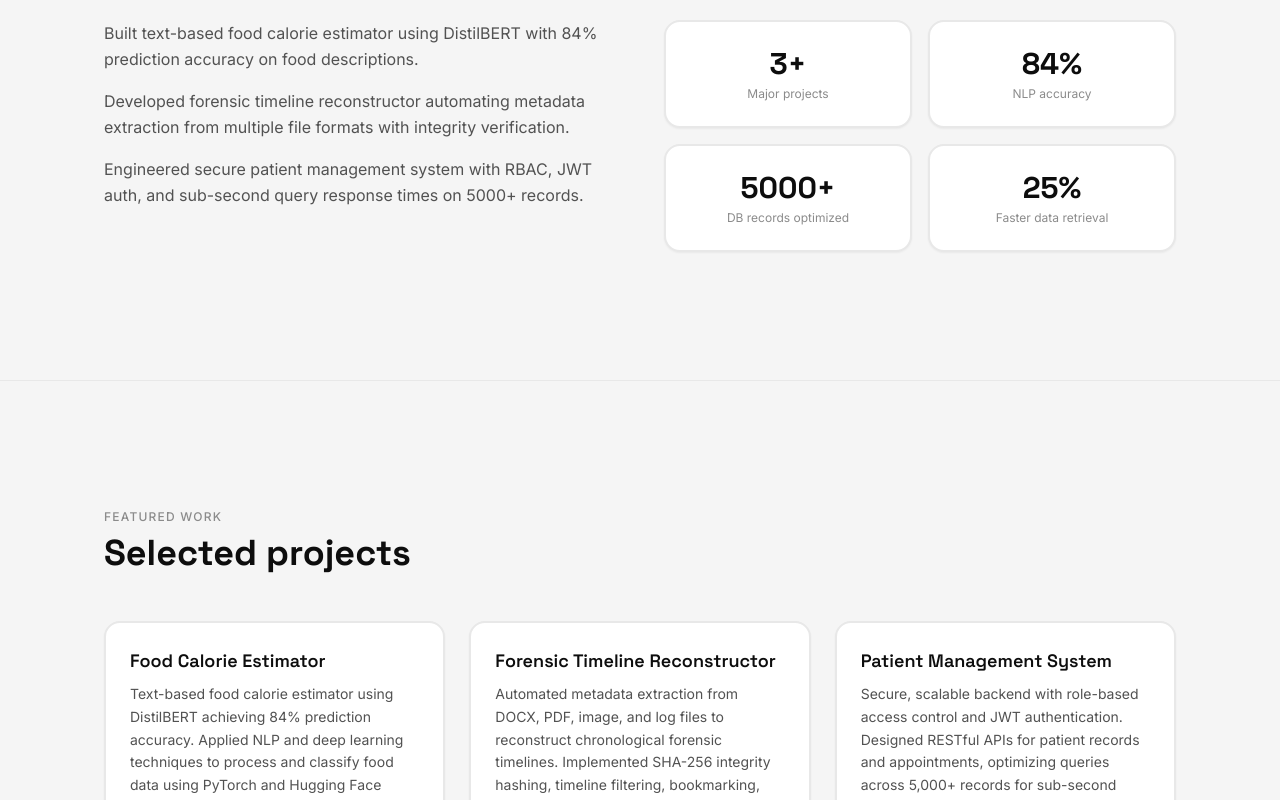
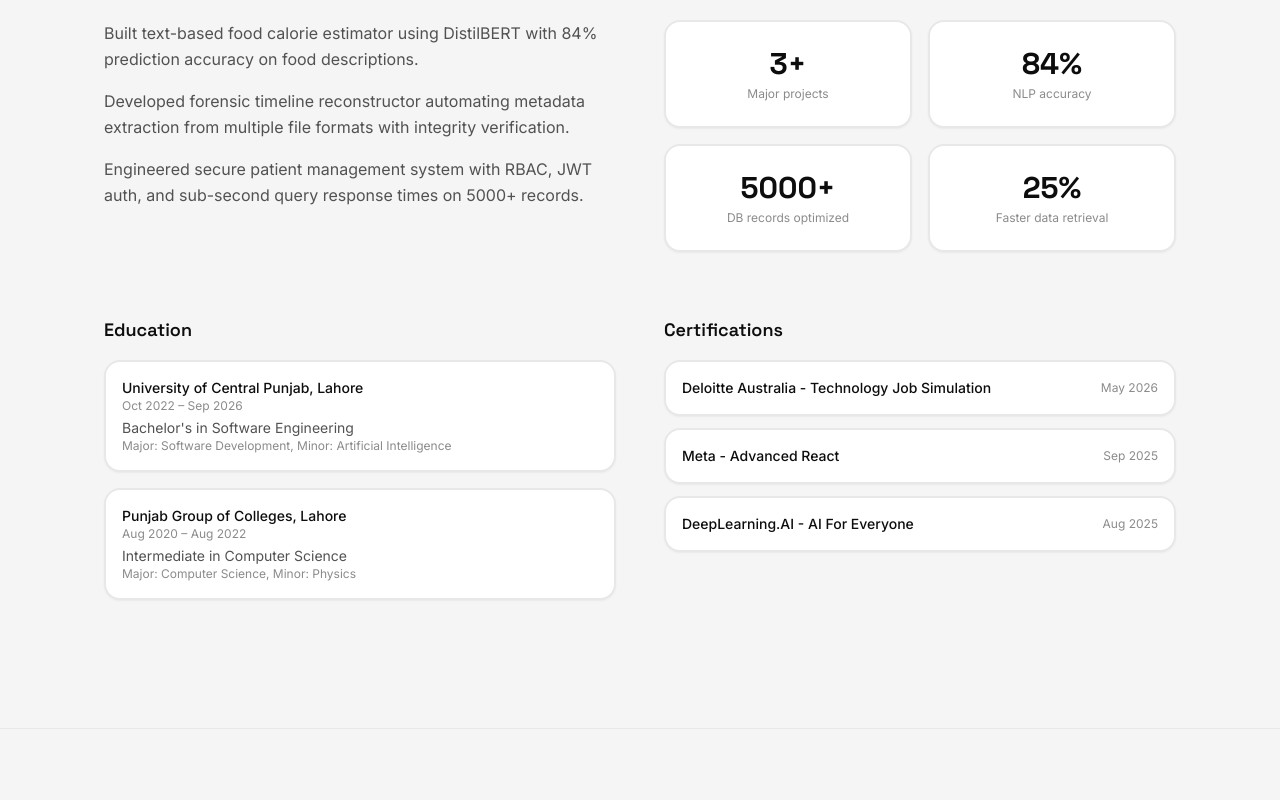
Before and after one commit to alira-xk/portfolio, a Next.js app: page / in a window 1280 px wide. Shown: the part 1021-1821 px from the top of the page. Built offline with nearby package versions, Linux system fonts and the light colour scheme.

Commit message:
Add education & certifications to About page, fix tagline

```diff
--- a/components/About.tsx
+++ b/components/About.tsx
@@ -53,6 +53,38 @@ export default function About() {
             </dl>
           </Reveal>
         </div>
+
+        <div className="mt-16 grid gap-12 md:grid-cols-2">
+          <Reveal delay={0.1}>
+            <h3 className="font-display text-lg font-semibold mb-4">
+              Education
+            </h3>
+            <div className="space-y-4">
+              {profile.education.map((e, i) => (
+                <div key={i} className="card p-4">
+                  <p className="font-medium text-sm">{e.school}</p>
+                  <p className="text-xs text-text-muted">{e.period}</p>
+                  <p className="mt-1 text-sm text-text-secondary">{e.degree}</p>
+                  <p className="text-xs text-text-muted">{e.detail}</p>
+                </div>
+              ))}
+            </div>
+          </Reveal>
+
+          <Reveal delay={0.2}>
+            <h3 className="font-display text-lg font-semibold mb-4">
+              Certifications
+            </h3>
+            <div className="space-y-3">
+              {profile.certifications.map((c, i) => (
+                <div key={i} className="card flex items-center justify-between p-4">
+                  <p className="text-sm font-medium">{c.name}</p>
+                  <p className="text-xs text-text-muted">{c.date}</p>
+                </div>
+              ))}
+            </div>
+          </Reveal>
+        </div>
       </div>
     </section>
   );
--- a/data/profile.ts
+++ b/data/profile.ts
@@ -2,7 +2,7 @@ export const profile = {
   name: "Ali Raza",
   role: "Software Engineer",
   tagline:
-    "I build backend systems and apply AI/NLP to solve real problems. Final-year Software Engineering student specializing in secure, scalable backend architectures and NLP applications that deliver measurable impact.",
+    "I build backend systems and apply AI/NLP to solve real problems. Software Engineering graduate specializing in secure, scalable backend architectures and NLP applications that deliver measurable impact.",
   email: "alira7640@gmail.com",
   phone: "+92-324-4098559",
   location: "Lahore, Pakistan",
@@ -22,6 +22,25 @@ export const profile = {
     "Developed forensic timeline reconstructor automating metadata extraction from multiple file formats with integrity verification.",
     "Engineered secure patient management system with RBAC, JWT auth, and sub-second query response times on 5000+ records.",
   ],
+  education: [
+    {
+      school: "University of Central Punjab, Lahore",
+      period: "Oct 2022 – Sep 2026",
+      degree: "Bachelor's in Software Engineering",
+      detail: "Major: Software Development, Minor: Artificial Intelligence",
+    },
+    {
+      school: "Punjab Group of Colleges, Lahore",
+      period: "Aug 2020 – Aug 2022",
+      degree: "Intermediate in Computer Science",
+      detail: "Major: Computer Science, Minor: Physics",
+    },
+  ],
+  certifications: [
+    { name: "Deloitte Australia - Technology Job Simulation", date: "May 2026" },
+    { name: "Meta - Advanced React", date: "Sep 2025" },
+    { name: "DeepLearning.AI - AI For Everyone", date: "Aug 2025" },
+  ],
 };
 
 export const navLinks = [
```
